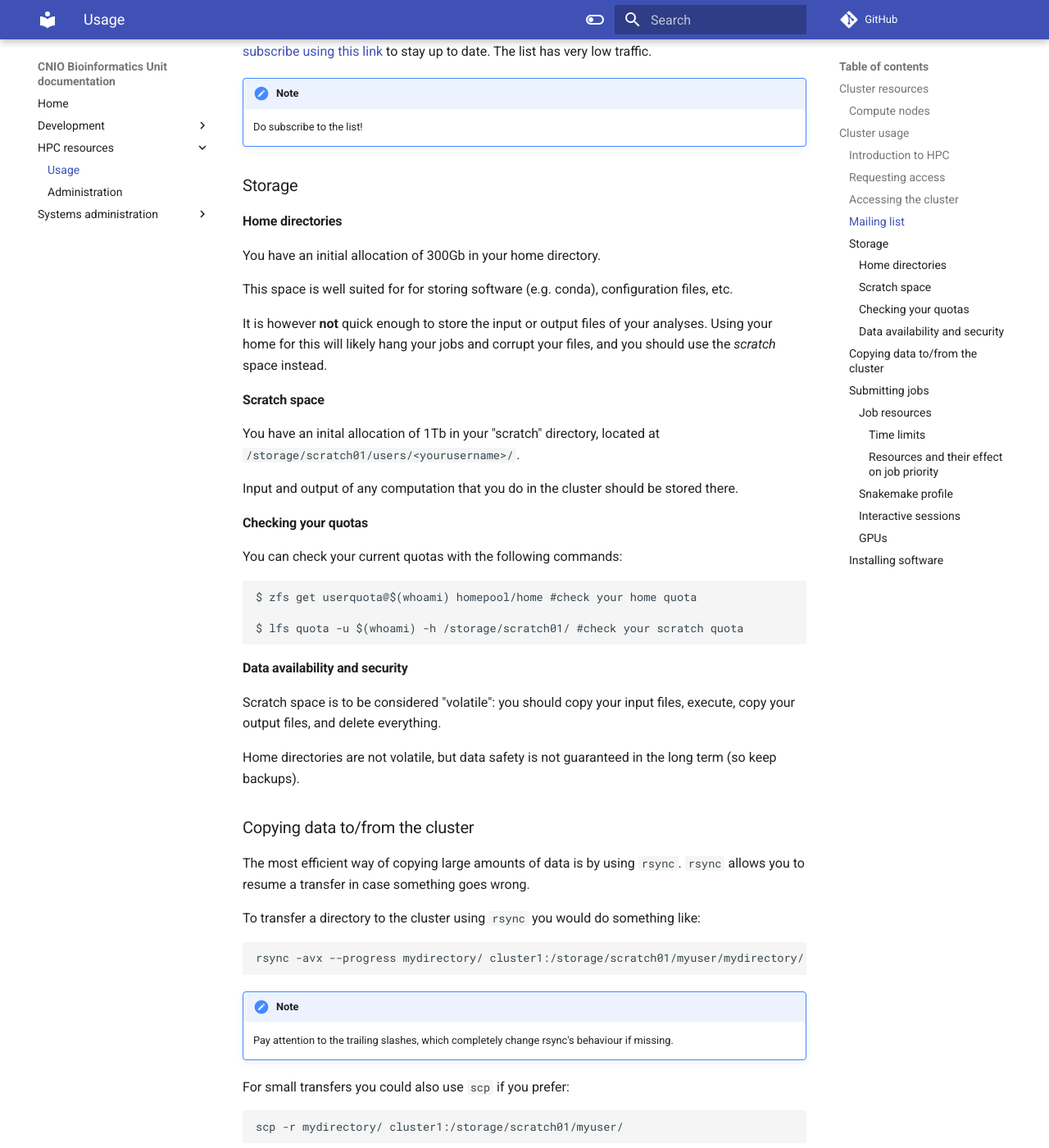
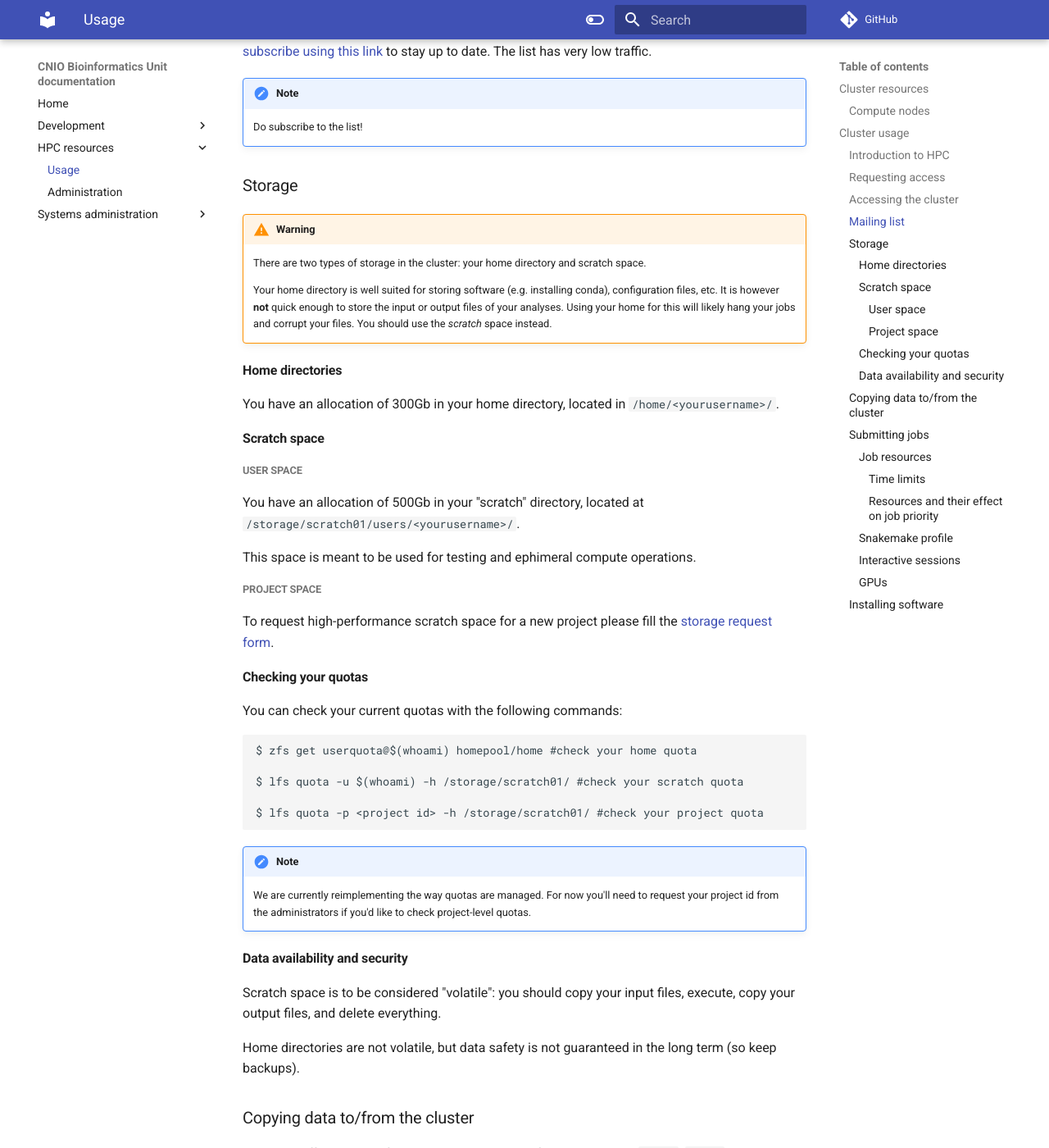
Before and after one commit to cnio-bu/cnio-bu.github.io, an MkDocs documentation site: the page built from docs/hpc/usage.md, in a window 1280 px wide and 1400 px high, scrolled down 1250 px. Shown: the whole window at 82% size. Built offline with MkDocs 1.6.1 and Material for MkDocs 9.7.7, drawn with Linux system fonts in a browser that asks for light colours; comment, search, counter and statistics services are not loaded.

Commit message:
Update storage section with project quotas

````diff
--- a/docs/hpc/usage.md
+++ b/docs/hpc/usage.md
@@ -49,22 +49,34 @@ to stay up to date. The list has very low traffic.
 
 ### Storage
 
+!!! Warning
+
+    There are two types of storage in the cluster: your home directory and scratch
+    space.
+
+    Your home directory is well suited for storing software (e.g. installing conda), configuration files, etc.
+    It is however **not** quick enough to store the input or output files of your analyses.
+    Using your home for this will likely hang your jobs and corrupt your files. You should use the
+    *scratch* space instead.
+
 #### Home directories
 
-You have an initial allocation of 300Gb in your home directory.
-
-This space is well suited for for storing software (e.g. conda), configuration files, etc.
-
-It is however **not** quick enough to store the input or output files of your analyses.
-Using your home for this will likely hang your jobs and corrupt your files, and you should use the
-*scratch* space instead.
+You have an allocation of 300Gb in your home directory, located in
+`/home/<yourusername>/`.
 
 #### Scratch space
 
-You have an inital allocation of 1Tb in your "scratch" directory, located at
+##### User space
+
+You have an allocation of 500Gb in your "scratch" directory, located at
 `/storage/scratch01/users/<yourusername>/`.
 
-Input and output of any computation that you do in the cluster should be stored there.
+This space is meant to be used for testing and ephimeral compute operations.
+
+##### Project space
+
+To request high-performance scratch space for a new project please fill the
+[storage request form](https://cnio-hpc.limequery.com/826326).
 
 #### Checking your quotas
 
@@ -74,7 +86,15 @@ You can check your current quotas with the following commands:
 $ zfs get userquota@$(whoami) homepool/home #check your home quota
 
 $ lfs quota -u $(whoami) -h /storage/scratch01/ #check your scratch quota
+
+$ lfs quota -p <project id> -h /storage/scratch01/ #check your project quota
 ```
+
+!!! Note
+
+    We are currently reimplementing the way quotas are managed. For now you'll
+    need to request your project id from the administrators if you'd like to
+    check project-level quotas.
 
 #### Data availability and security
 
````
